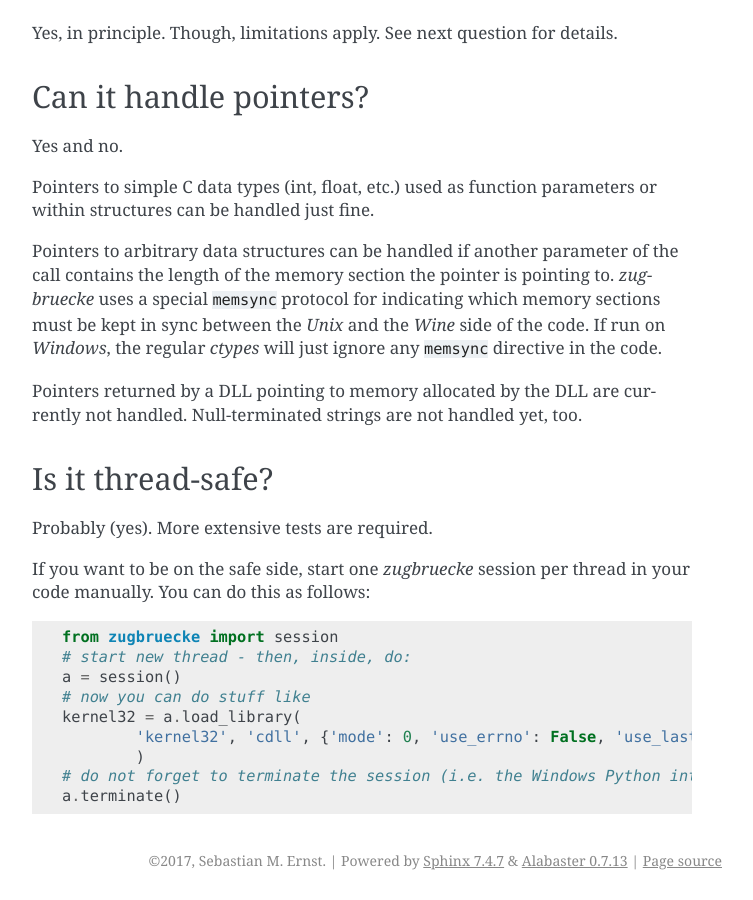
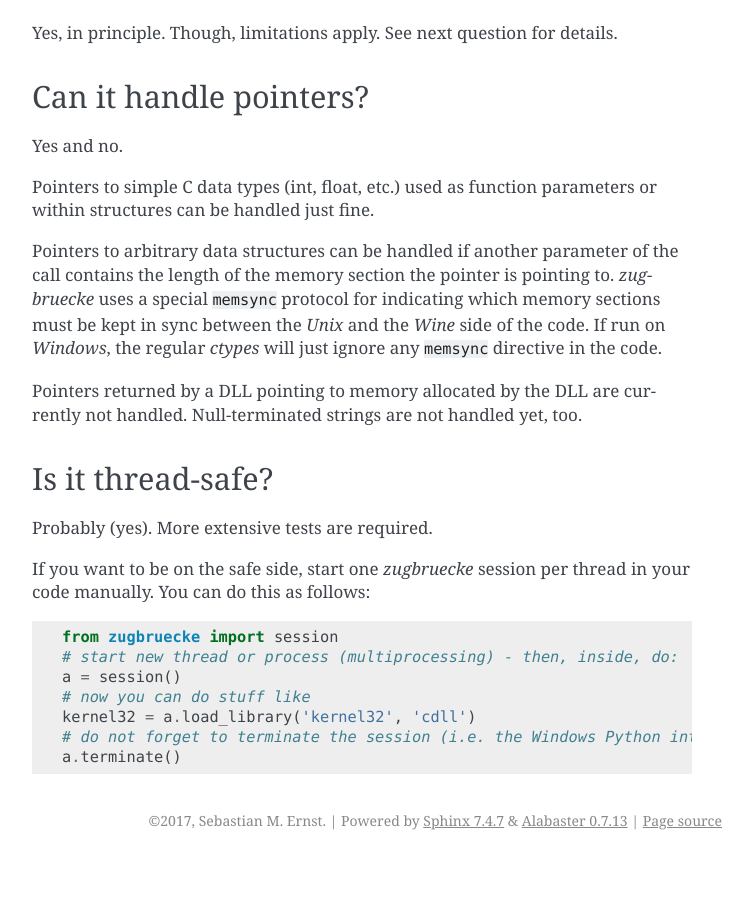
Before and after one commit to pleiszenburg/zugbruecke, a Sphinx documentation site: the page built from docs/faq.rst, in a window 1280 px wide and 900 px high, scrolled down 1802 px. Shown: the whole window, without its empty margins (388-1141 px from the left). Built offline with Sphinx 7.4.7, drawn with Linux system fonts in a browser that asks for light colours; after the commit the page ends 2662 px from its top, so only the background shows below that.

Commit message:
fixed multi thread example, fixed load_library code in session client so it works with empty parameter dict

```diff
--- a/docs/faq.rst
+++ b/docs/faq.rst
@@ -108,11 +108,9 @@
 .. code:: python
 
 	from zugbruecke import session
-	# start new thread - then, inside, do:
+	# start new thread or process (multiprocessing) - then, inside, do:
 	a = session()
 	# now you can do stuff like
-	kernel32 = a.load_library(
-		'kernel32', 'cdll', {'mode': 0, 'use_errno': False, 'use_last_error': False}
-		)
+	kernel32 = a.load_library('kernel32', 'cdll')
 	# do not forget to terminate the session (i.e. the Windows Python interpreter)
 	a.terminate()
```
Also changed, not shown: 1 other file.
